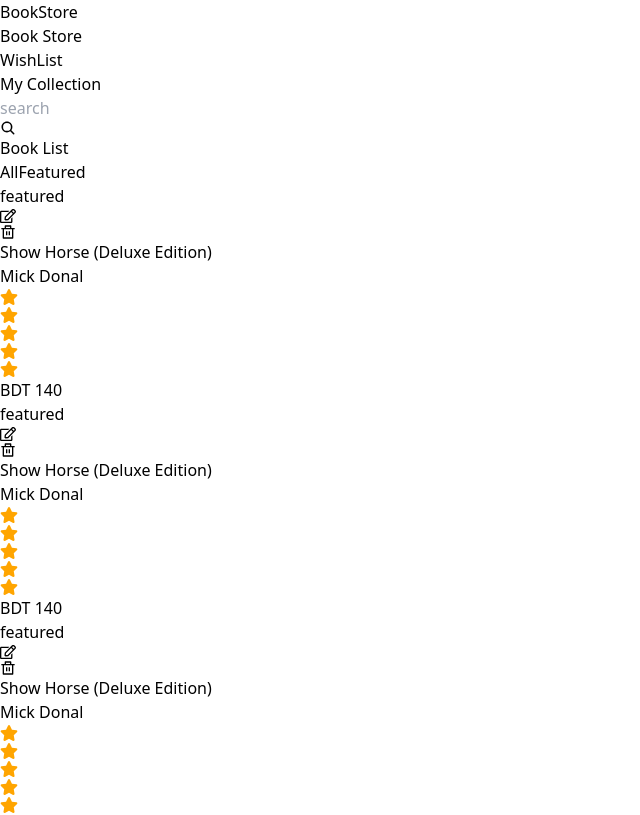
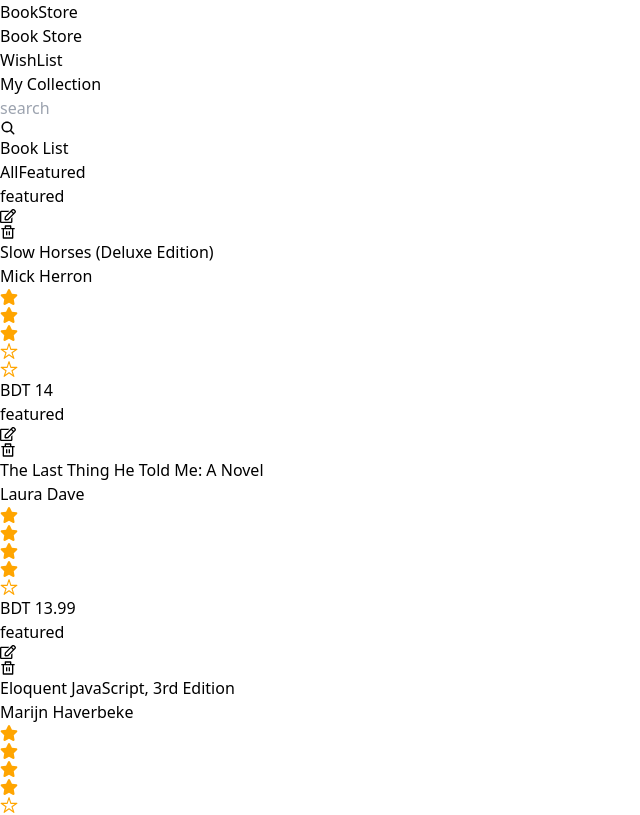
Before and after one commit to shariar-duke/book_store_react_redux, a React (Vite) app: page / in a window 1280 px wide. Shown: the top 815 px of the page, without its empty margins (0-640 px from the left). Built offline with nearby package versions, Linux system fonts and the light colour scheme; data requests are answered from the project's data file; grey boxes are pictures that could not be loaded.

Commit message:
data in Book.jsx

```diff
--- a/src/components/Book.jsx
+++ b/src/components/Book.jsx
@@ -1,12 +1,18 @@
+/* eslint-disable react/prop-types */
+/* eslint-disable no-unused-vars */
 import { FaRegEdit, FaStar } from "react-icons/fa";
 import { IoStarOutline } from "react-icons/io5";
 import { RiDeleteBinLine } from "react-icons/ri";
 
-export default function Book() {
+export default function Book({book}) {
+
+    console.log("the single book is", book)
+    const { id, author, featured, name, price, rating, thumbnail} = book
     const backgroundImageStyle ={
-        backgroundImage: `url(${"/bg.png"})`
+        backgroundImage: `url(${book?.thumbnail ?? " "})`
     }
-   let rating =5;
+
+
    let filledStars = Array(rating).fill(0)
    let outlinedStars = Array(Math.max(0, 5-rating)).fill(0)
 
@@ -15,7 +21,8 @@ export default function Book() {
       <div style={backgroundImageStyle} className="h-[170px] w-[140px] rounded-md bg-cover bg-center"></div>
       <div className=" flex-1 rounded-md p-[12px]">
         <div className="flex justify-between">
-          <button className="text-whtie text-[10px] px-[14px] py-[2px] bg-[#17B169] rounded-full text-white font-bold">
+
+          <button className={` ${featured && "invisible"} text-whtie text-[10px] px-[14px] py-[2px] bg-[#17B169] rounded-full text-white font-bold`}>
             featured
           </button>
           <div className="flex gap-[4px]">
@@ -25,8 +32,8 @@ export default function Book() {
         </div>
         <div className="flex  items-center h-full ">
           <div className="flex flex-col gap-[4px]">
-            <p className="text-[16px] font-bold">Show Horse (Deluxe Edition)</p>
-            <p className="text-[12px] font-medium">Mick Donal</p>
+            <p className="text-[16px] font-bold">{name}</p>
+            <p className="text-[12px] font-medium">{author}</p>
             <div className="flex gap-[8px]">
 
                 {
@@ -41,7 +48,7 @@ export default function Book() {
 
                 {/* <IoStarOutline size={18} color="orange" /> */}
             </div>
-            <p className="text-[15px] font-extrabold text-[#17B169]">BDT 140</p>
+            <p className="text-[15px] font-extrabold text-[#17B169]">BDT {price}</p>
           </div>
         </div>
       </div>
```
